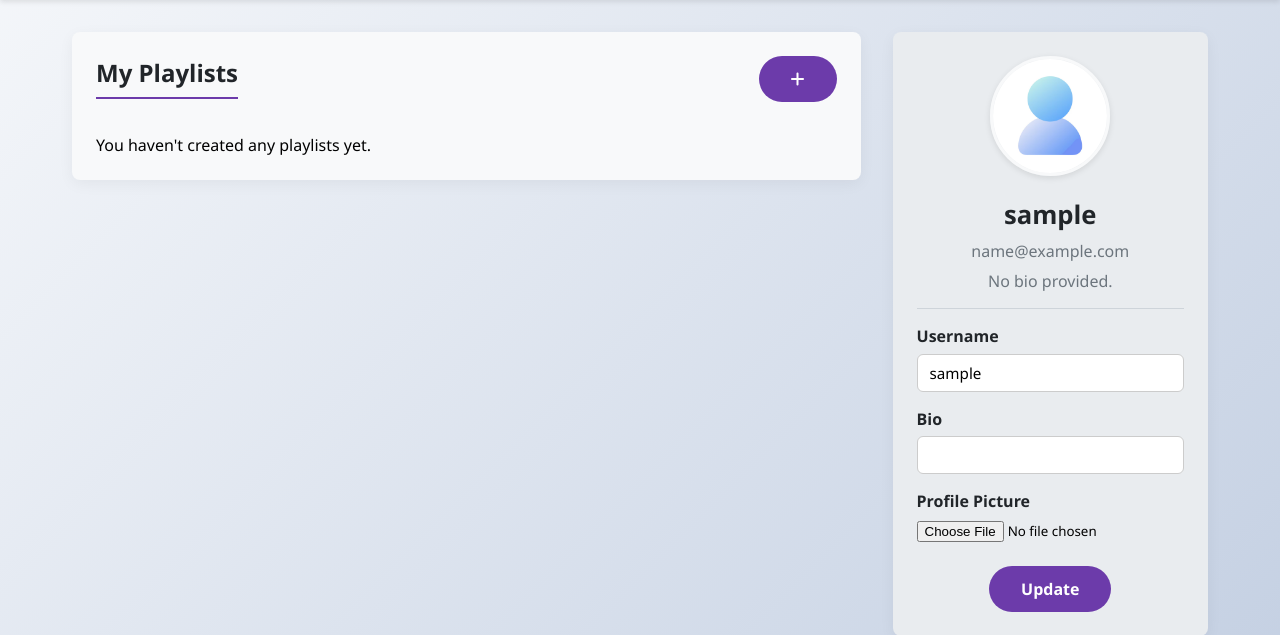
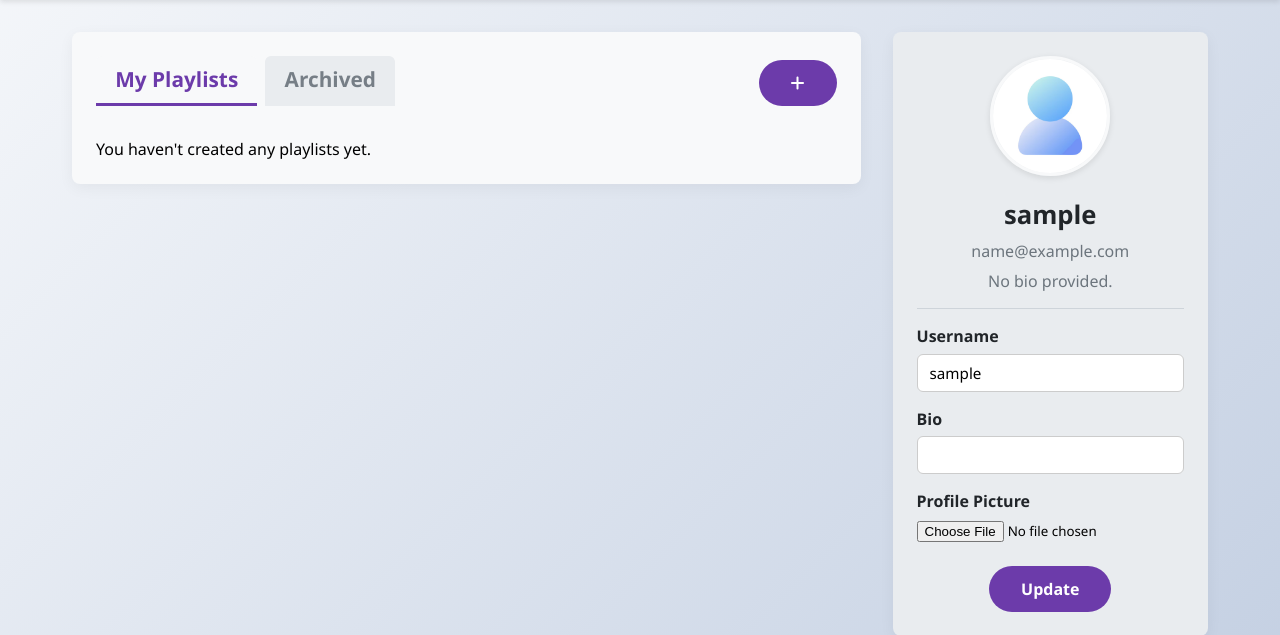
Before and after one commit to guramrekh/wavelink, a Flask app: page /account in a window 1280 px wide. Shown: the part 65-700 px from the top of the page. Run offline with Flask 3, Linux system fonts and the light colour scheme; the visitor is signed in with stand-in values (Sample User, id 1); data that the repository does not hold is empty; some libraries are stand-ins or nearby versions.

Commit message:
added archived playlist section

```diff
--- a/myapp/routes.py
+++ b/myapp/routes.py
@@ -1,7 +1,7 @@
 from flask import Blueprint, render_template, flash, redirect, request, url_for, current_app
 from flask_login import login_user, current_user, logout_user, login_required
 
-from myapp.models import User
+from myapp.models import Playlist, User
 from myapp.forms import RegistrationForm, LoginForm, AccountUpdateForm
 from myapp.extensions import db, bcrypt
 
@@ -107,10 +107,17 @@ def account():
         form.username.data = current_user.username
         form.bio.data = current_user.bio
 
+    view = request.args.get("view", "my")
+    playlists = []
+    if view == "my":
+        playlists = Playlist.query.filter_by(user_id=current_user.id, archived=False).all()
+    elif view == "archived":
+        playlists = Playlist.query.filter_by(user_id=current_user.id, archived=True).all()
+
     user_pfp = url_for('static', filename='pictures/' + current_user.profile_picture)
-    playlists=current_user.playlists
     total_duration_list = formatted_total_duration(playlists)
-    return render_template('account.html', playlists=playlists, form=form, user_pfp=user_pfp, total_durations=total_duration_list)
+    return render_template('account.html', playlists=playlists, form=form, user_pfp=user_pfp,
+                           total_durations=total_duration_list, current_view=view)
 
 
 @bp.route('/logout')
--- a/myapp/static/home.css
+++ b/myapp/static/home.css
@@ -124,7 +124,6 @@ body {
     border-radius: 8px;
     box-shadow: 0 4px 15px rgba(0, 0, 0, 0.05);
 }
-
 .playlist-section-header {
     display: flex;
     justify-content: space-between;
@@ -134,18 +133,40 @@ body {
     gap: 1rem;
 }
 
-.playlists-section h2 {
-    margin-bottom: auto;
+.playlist-view-tabs {
+    display: flex;
+    gap: 0.5rem;
+}
+
+.tab-button {
+    padding: 0.6rem 1.2rem;
+    border: none;
+    background-color: #e9ecef;
+    color: #767e86;
+    border-radius: 6px 6px 0 0;
+    cursor: pointer;
+    font-size: 1.3rem;
+    font-weight: 600;
+    text-decoration: none;
+    transition: background-color 0.2s ease, color 0.2s ease;
+    border-bottom: 3px solid transparent;
+}
+.tab-button:hover {
+    background-color: #dee2e6;
     color: var(--dark);
+}
+.tab-button.active {
+    background-color: var(--light);
+    color: var(--primary);
     font-weight: 600;
-    border-bottom: 2px solid var(--primary);
-    padding-bottom: 0.5rem;
+    border-bottom: 3px solid var(--primary);
 }
 
 .create-playlist-btn {   /* Inherits .btn styles */
     margin-top: auto;
     text-align: right;
 }
+
 
 .playlist-item {
     margin-bottom: 0.75rem;
--- a/myapp/templates/account.html
+++ b/myapp/templates/account.html
@@ -24,7 +24,17 @@
   <main class="home-container">
     <section class="playlists-section">
       <div class="playlist-section-header">
-        <h2>My Playlists</h2>
+        <div class="playlist-view-tabs">
+          <a href="{{ url_for('main.account', view='my') }}"
+            class="tab-button {% if current_view == 'my' %}active{% endif %}">
+            My Playlists
+          </a>
+          <a href="{{ url_for('main.account', view='archived') }}"
+            class="tab-button {% if current_view == 'archived' %}active{% endif %}">
+            Archived
+          </a>
+        </div>
+
         <a href="#" class="btn btn-primary create-playlist-btn" title="Create New Playlist">
           <i class="fas fa-plus"></i>
         </a>
@@ -94,7 +104,13 @@
           </details>
         {% endfor %}
       {% else %}
-        <p>You haven't created any playlists yet.</p>
+        <p>
+          {% if current_view == 'archived' %}
+            You have no archived playlists.
+          {% else %}
+            You haven't created any playlists yet.
+          {% endif %}
+        </p>
       {% endif %}
     </section>
 
```
